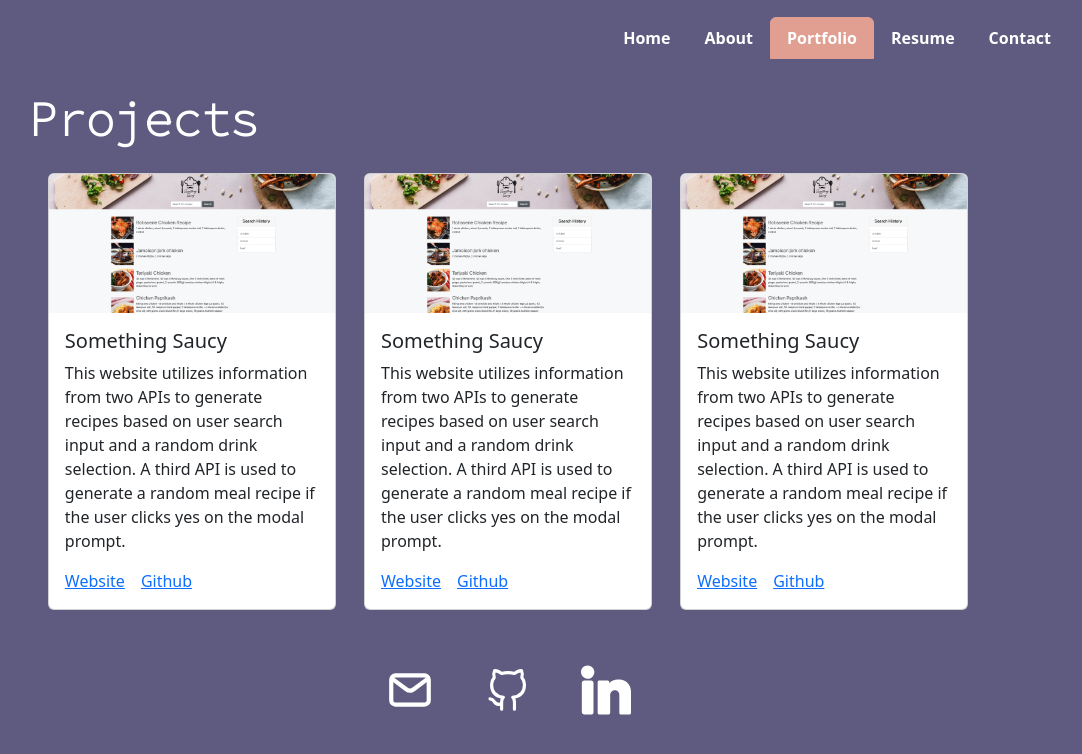
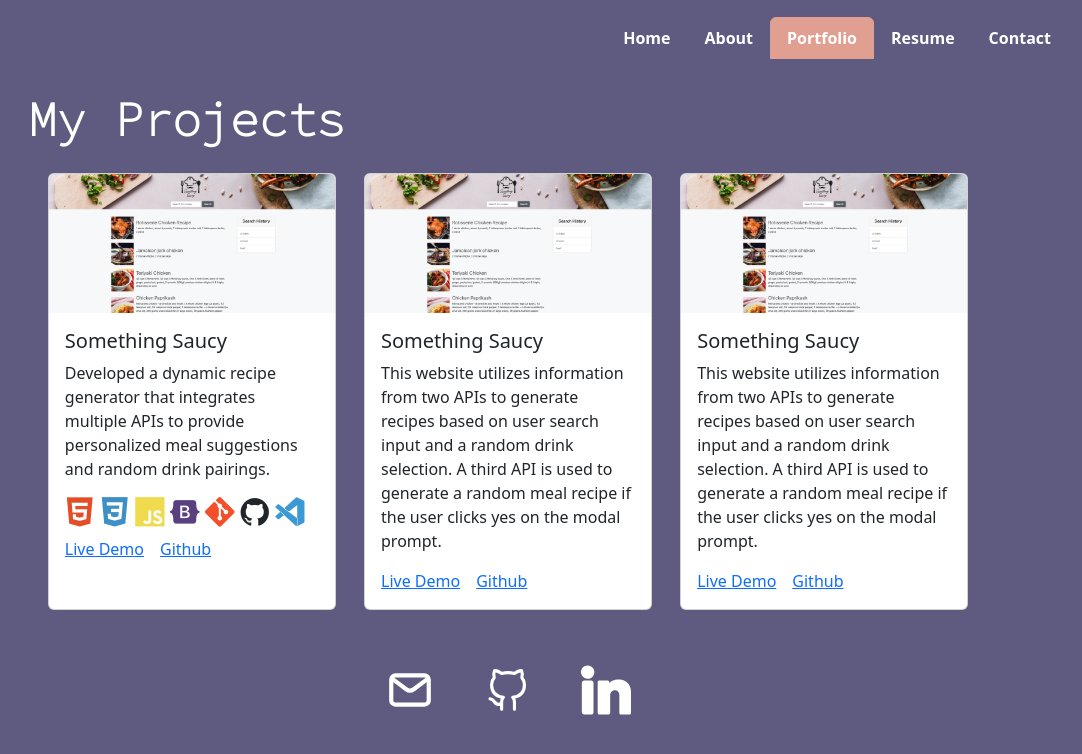
Before and after one commit to LisaLReynolds/react-portfolio, a React (Vite) app: page /Portfolio in a window 1280 px wide. Shown: the top 754 px of the page, without its empty margins (132-1214 px from the left). Built offline with nearby package versions, Linux system fonts and the light colour scheme.

Commit message:
added devicon to html and project cards, updated css for devicons

```diff
--- a/index.html
+++ b/index.html
@@ -1,8 +1,13 @@
-<!DOCTYPE html>
+<!doctype html>
 <html lang="en">
   <head>
     <meta charset="UTF-8" />
-
+    <!-- for dev icons -->
+    <link
+      rel="stylesheet"
+      href="https://cdn.jsdelivr.net/gh/devicons/devicon@latest/devicon.min.css"
+    />
+    <!-- favicon -->
     <link
       rel="stylesheet"
       href="https://cdnjs.cloudflare.com/ajax/libs/font-awesome/6.4.0/css/all.min.css"
--- a/src/pages/Portfolio.jsx
+++ b/src/pages/Portfolio.jsx
@@ -5,7 +5,7 @@ import '../App.css';  // Importing the App.css file for global styles
 export default function Portfolio() {
   return (
     <div className={styles.portfolio}>
-      <h1 className={styles.title}>Projects</h1>
+      <h1 className={styles.title}>My Projects</h1>
       <div className={styles.cardsContainer}>
         {/* first project card - something saucy */}
         <div className="card" style={{ width: "18rem" }}>
@@ -13,9 +13,18 @@ export default function Portfolio() {
           <div className="card-body">
             <h5 className="card-title">Something Saucy</h5>
             <p className="card-text">
-              This website utilizes information from two APIs to generate recipes based on user search input and a random drink selection. A third API is used to generate a random meal recipe if the user clicks yes on the modal prompt.
+              Developed a dynamic recipe generator that integrates multiple APIs to provide personalized meal suggestions and random drink pairings.
             </p>
-            <a href="https://lisalreynolds.github.io/Something-Saucy/" className="card-link">Website</a>
+            <div className={styles.techStack}>
+                <i className="devicon-html5-plain colored"></i>
+                <i className="devicon-css3-plain colored"></i>
+                <i className="devicon-javascript-plain colored"></i>
+                <i className="devicon-bootstrap-plain colored"></i>
+                <i className="devicon-git-plain colored"></i>
+                <i className="devicon-github-original"></i>
+                <i className="devicon-vscode-plain colored"></i>
+             </div>
+            <a href="https://lisalreynolds.github.io/Something-Saucy/" className="card-link">Live Demo</a>
             <a href="https://github.com/LisaLReynolds/Something-Saucy" className="card-link">Github</a>
           </div>
         </div>
@@ -27,7 +36,7 @@ export default function Portfolio() {
             <p className="card-text">
               This website utilizes information from two APIs to generate recipes based on user search input and a random drink selection. A third API is used to generate a random meal recipe if the user clicks yes on the modal prompt.
             </p>
-            <a href="https://lisalreynolds.github.io/Something-Saucy/" className="card-link">Website</a>
+            <a href="https://lisalreynolds.github.io/Something-Saucy/" className="card-link">Live Demo</a>
             <a href="https://github.com/LisaLReynolds/Something-Saucy" className="card-link">Github</a>
           </div>
         </div>
@@ -39,7 +48,7 @@ export default function Portfolio() {
             <p className="card-text">
               This website utilizes information from two APIs to generate recipes based on user search input and a random drink selection. A third API is used to generate a random meal recipe if the user clicks yes on the modal prompt.
             </p>
-            <a href="https://lisalreynolds.github.io/Something-Saucy/" className="card-link">Website</a>
+            <a href="https://lisalreynolds.github.io/Something-Saucy/" className="card-link">Live Demo</a>
             <a href="https://github.com/LisaLReynolds/Something-Saucy" className="card-link">Github</a>
           </div>
         </div>
--- a/src/pages/Portfolio.module.css
+++ b/src/pages/Portfolio.module.css
@@ -1,7 +1,5 @@
 
-.portfolio {
 
-}
 
 .title {
   text-align: left;
@@ -23,3 +21,14 @@
   justify-content: center;
   justify-items: center;
 }
+
+.techStack {
+  display: flex;
+  gap: 5px;
+  margin-top: 10px;
+  margin-bottom: 10px;
+}
+
+.techStack i {
+  font-size: 30px;
+}
```
